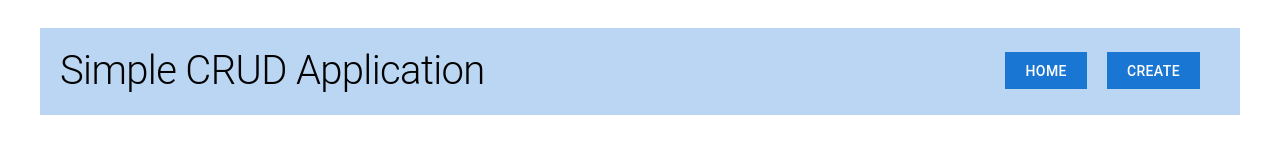
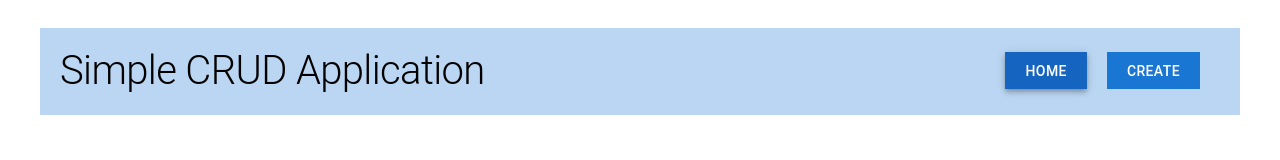
Before and after one commit to denbrkic/crud_demo, a React (Vite) app: page / in a window 1280 px wide. In both pictures the pointer is over the link "HOME". Shown: the top 160 px of the page. Built offline with nearby package versions, Linux system fonts and the light colour scheme; no server answers.

Commit message:
update header buttons styling

```diff
--- a/src/layouts/MainLayout/MainLayout.css
+++ b/src/layouts/MainLayout/MainLayout.css
@@ -16,6 +16,11 @@
     background: #1976d2;;
     color: white;
     padding: 10px 20px;
+}
+
+.main-nav li a:hover {
+    background-color: #1565c0;
+    box-shadow: 0px 2px 4px -1px rgba(0, 0, 0, 0.2), 0px 4px 5px 0px rgba(0, 0, 0, 0.14), 0px 1px 10px 0px rgba(0, 0, 0, 0.12);
 }
 
 .container {
```
